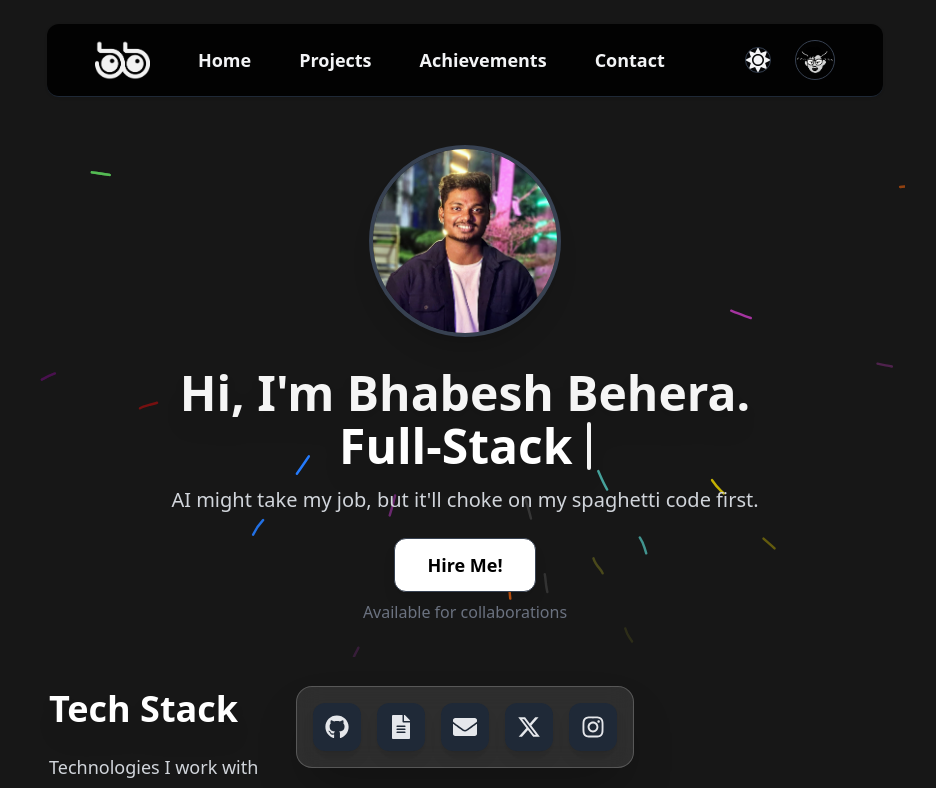
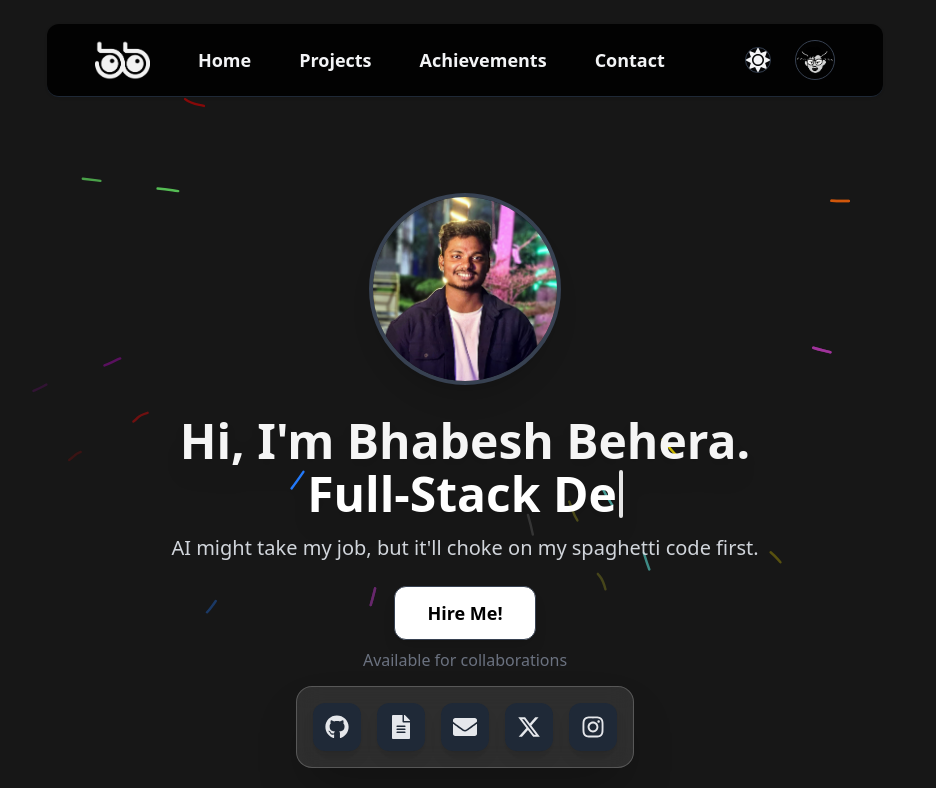
Before and after one commit to Bhuvilol/Portfolio, a React (Vite) app: page / in a window 1280 px wide. Shown: the top 788 px of the page, without its empty margins (175-1111 px from the left). Built offline with nearby package versions, Linux system fonts and the light colour scheme.

Commit message:
alignment

```diff
--- a/src/components/TechStackTrain.jsx
+++ b/src/components/TechStackTrain.jsx
@@ -26,7 +26,7 @@ const TechStackTrain = () => {
   const gapBetweenTrains = 350; // Increased gap to prevent overlap between Docker and ReactJS
 
   return (
-    <section className="pt-8 pb-8 overflow-hidden mt-0">
+    <section className="pt-8 pb-8 overflow-hidden mt-20">
       <div className="max-w-7xl mx-auto px-6">
         <div className="mb-8">
           <h2 className="text-3xl md:text-4xl font-extrabold mb-6 text-black dark:text-white text-left drop-shadow-xl">
--- a/src/components/ui/background-lines.jsx
+++ b/src/components/ui/background-lines.jsx
@@ -67,10 +67,36 @@ export function BackgroundLines({ children, className = "" }) {
     "#604483",
   ];
 
+  // Add a secure random integer generator
+  function secureRandomInt(max) {
+    const array = new Uint32Array(1);
+    window.crypto.getRandomValues(array);
+    return array[0] % max;
+  }
+
   return (
-    <div className={`relative overflow-hidden ${className}`}>
+    <div
+      className={`relative overflow-hidden pt-24 ${className}`}
+      style={{
+        display: "block",
+        position: "relative",
+        margin: 0,
+        padding: 0,
+        paddingTop: "6rem", // Add top padding to lower the section
+      }}
+    >
       {/* Animated background lines */}
-      <div className="absolute inset-0 pointer-events-none">
+      <div
+        className="absolute inset-0 pointer-events-none"
+        style={{
+          zIndex: 0,
+          width: "100%",
+          height: "100%",
+          position: "absolute",
+          left: 0,
+          top: 0,
+        }}
+      >
         <motion.svg
           viewBox="0 0 1440 900"
           fill="none"
@@ -79,6 +105,14 @@ export function BackgroundLines({ children, className = "" }) {
           animate={{ opacity: 1 }}
           transition={{ duration: 1 }}
           className="absolute inset-0 w-full h-full"
+          style={{
+            position: "absolute",
+            width: "100%",
+            height: "100%",
+            left: 0,
+            top: 0,
+            pointerEvents: "none",
+          }}
         >
           {/* Center glow effect */}
           <motion.circle
@@ -111,7 +145,7 @@ export function BackgroundLines({ children, className = "" }) {
                 ease: "linear",
                 repeat: Infinity,
                 repeatType: "loop",
-                delay: Math.floor(Math.random() * 3),
+                delay: secureRandomInt(3),
                 repeatDelay: Math.floor(Math.random() * 2 + 1),
               }}
               key={`path-first-${idx}`}
@@ -141,10 +175,8 @@ export function BackgroundLines({ children, className = "" }) {
         </motion.svg>
       </div>
 
-      {/* Content */}
-      <div className="relative z-10">
-        {children}
-      </div>
+      {/* Children content */}
+      <div className="relative">{children}</div>
     </div>
   );
 }
--- a/src/pages/Home.jsx
+++ b/src/pages/Home.jsx
@@ -3,7 +3,7 @@ import FlipWords from '../components/FlipWords';
 import { BackgroundLines } from '../components/ui/background-lines';
 
 const Home = () => (
-  <BackgroundLines className="h-[70vh] flex flex-col justify-start items-center pt-12 pb-0">
+  <BackgroundLines className="flex flex-col justify-start items-center pt-12 pb-0 mb-40">
     <div className="relative z-20 flex flex-col items-center">
       <img src="/profile.jpg" alt="Bhabesh Behera" className="w-48 h-48 rounded-full border-4 border-gray-300 dark:border-gray-700 mb-8 shadow-xl object-cover relative z-30" />
       <h1 className="text-4xl md:text-5xl font-extrabold mb-4 text-center leading-tight drop-shadow-xl relative z-20">Hi, I'm Bhabesh Behera.<br />
```
Also changed, not shown: .codacy/codacy.yaml (added), 2 other files (tests, documents, lock files or other folders).
